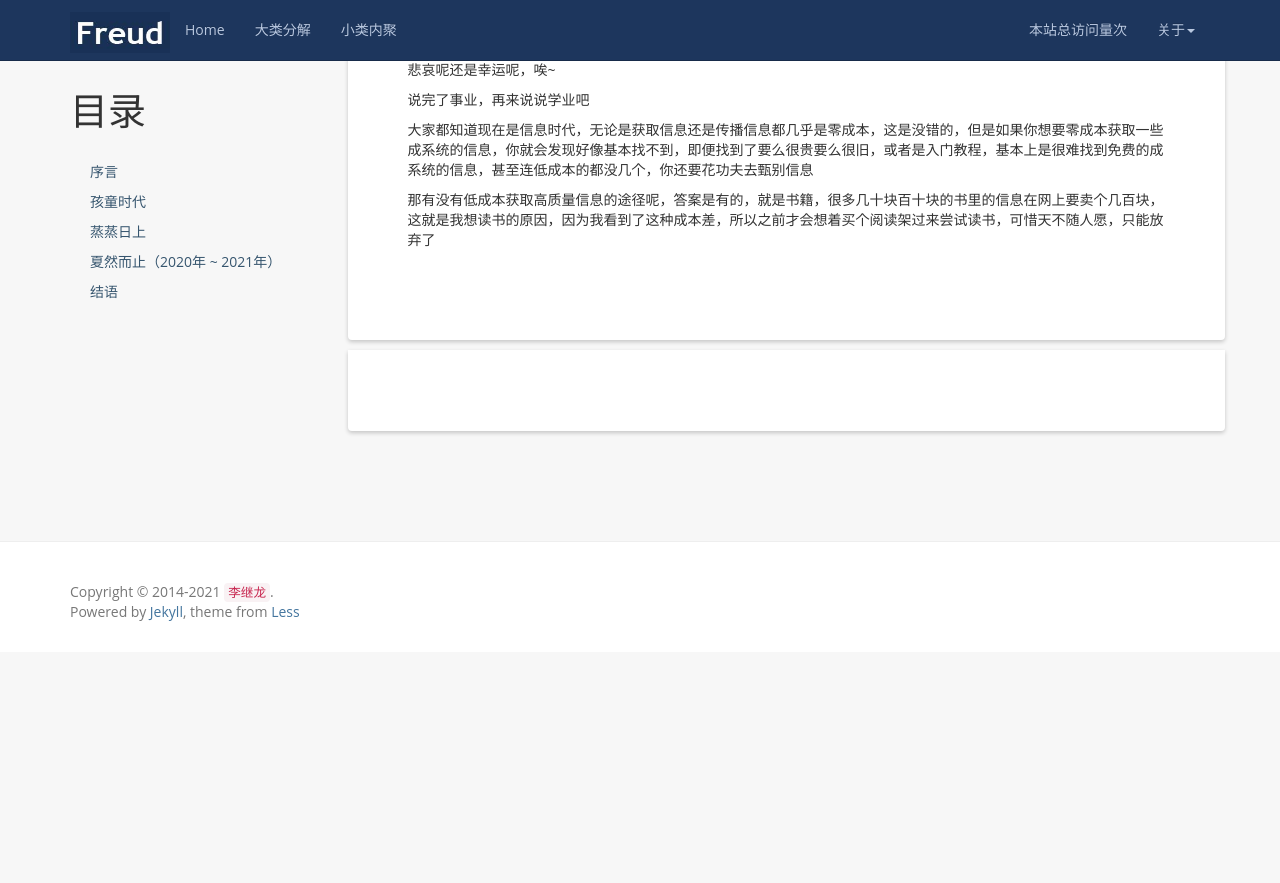
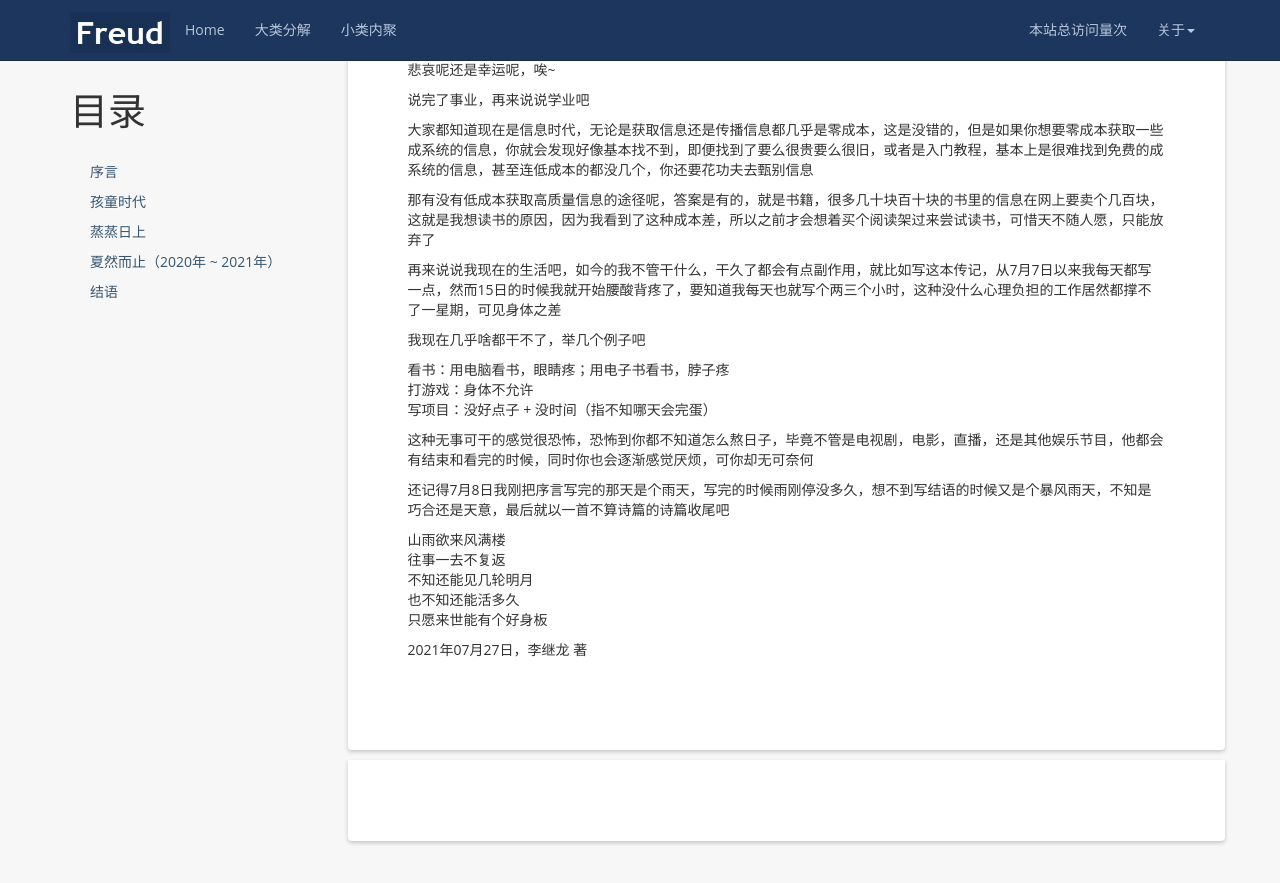
Before and after one commit to kljzndx/My-Blog, a Jekyll site: the page built from _posts/2021-07-07-autobiography.md, in a window 1280 px wide and 900 px high, scrolled down 8305 px. Shown: the top 883 px of the window. Built offline with Jekyll 4.4.1, drawn with Linux system fonts in a browser that asks for light colours; nearby versions of some CDN libraries; comment, search, counter and statistics services are not loaded; before the commit the page ends 8957 px from its top, so only the background shows below that.

Commit message:
结语章节编写完毕

```diff
--- a/_posts/2021-07-07-autobiography.md
+++ b/_posts/2021-07-07-autobiography.md
@@ -300,3 +300,23 @@ tags: [自传]
 大家都知道现在是信息时代，无论是获取信息还是传播信息都几乎是零成本，这是没错的，但是如果你想要零成本获取一些成系统的信息，你就会发现好像基本找不到，即便找到了要么很贵要么很旧，或者是入门教程，基本上是很难找到免费的成系统的信息，甚至连低成本的都没几个，你还要花功夫去甄别信息
 
 那有没有低成本获取高质量信息的途径呢，答案是有的，就是书籍，很多几十块百十块的书里的信息在网上要卖个几百块，这就是我想读书的原因，因为我看到了这种成本差，所以之前才会想着买个阅读架过来尝试读书，可惜天不随人愿，只能放弃了
+
+再来说说我现在的生活吧，如今的我不管干什么，干久了都会有点副作用，就比如写这本传记，从7月7日以来我每天都写一点，然而15日的时候我就开始腰酸背疼了，要知道我每天也就写个两三个小时，这种没什么心理负担的工作居然都撑不了一星期，可见身体之差
+
+我现在几乎啥都干不了，举几个例子吧
+
+看书：用电脑看书，眼睛疼；用电子书看书，脖子疼
+打游戏：身体不允许
+写项目：没好点子 + 没时间（指不知哪天会完蛋）
+
+这种无事可干的感觉很恐怖，恐怖到你都不知道怎么熬日子，毕竟不管是电视剧，电影，直播，还是其他娱乐节目，他都会有结束和看完的时候，同时你也会逐渐感觉厌烦，可你却无可奈何
+
+还记得7月8日我刚把序言写完的那天是个雨天，写完的时候雨刚停没多久，想不到写结语的时候又是个暴风雨天，不知是巧合还是天意，最后就以一首不算诗篇的诗篇收尾吧
+
+山雨欲来风满楼
+往事一去不复返
+不知还能见几轮明月
+也不知还能活多久
+只愿来世能有个好身板
+
+2021年07月27日，李继龙 著
```
